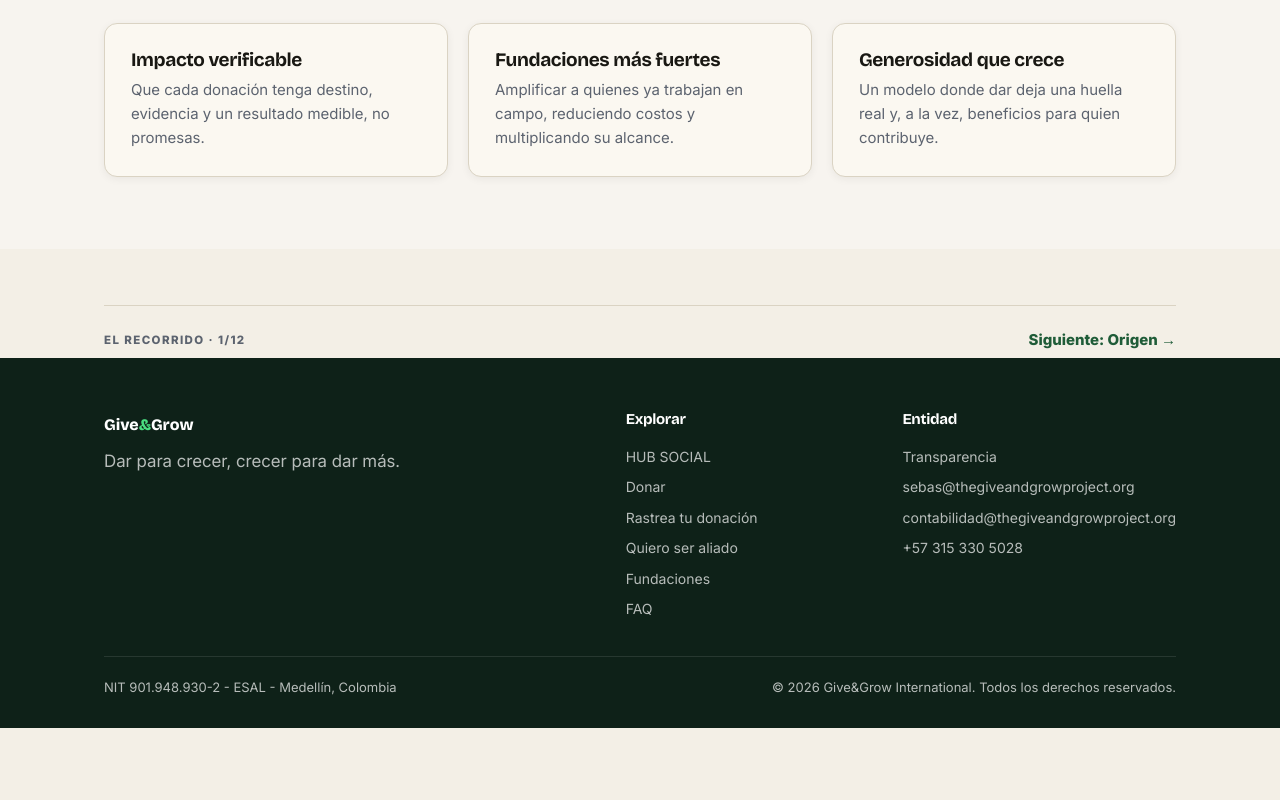
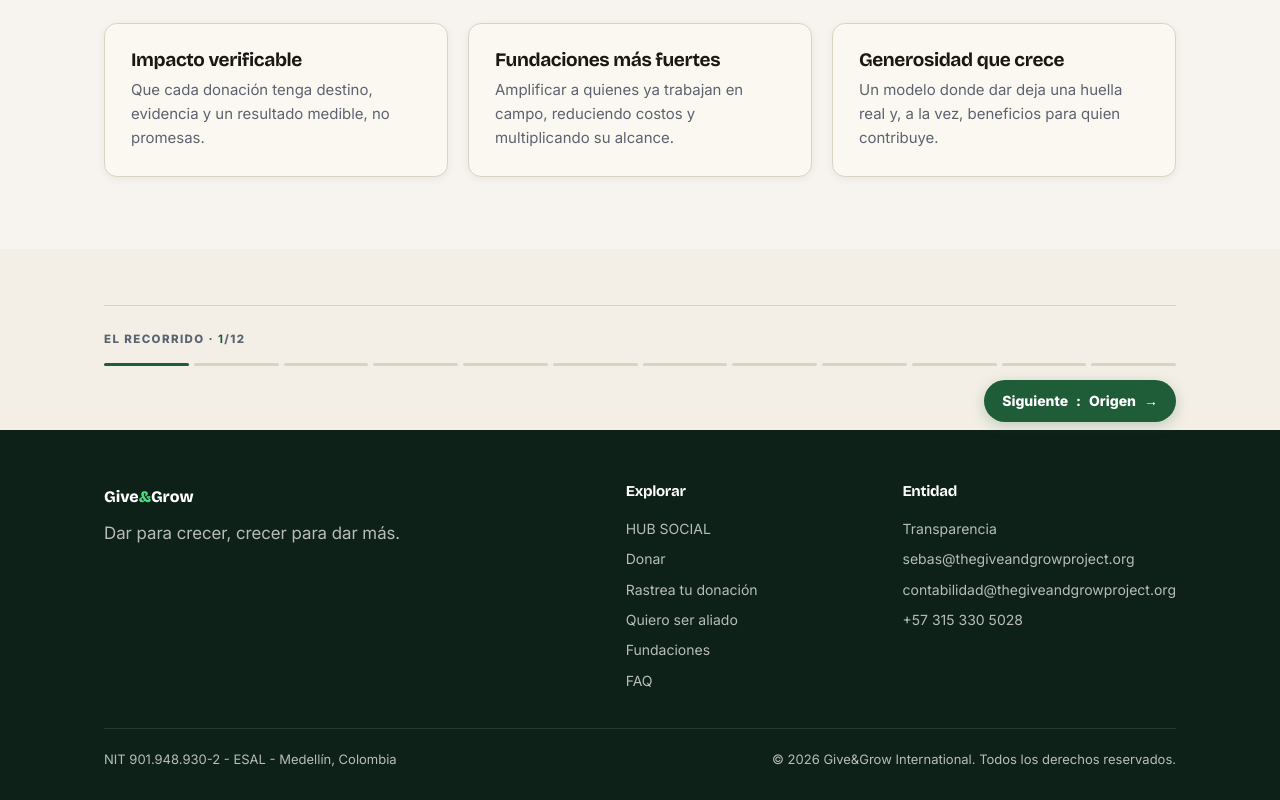
Before and after one commit to SebasGiveandGrow/givegrow-website, a plain HTML site: page index.html in a window 1280 px wide. Shown: the part 4439-5239 px from the top of the page. Before the commit the page ends 5167 px from the top, so only its background shows below. Drawn offline with Linux system fonts and the light colour scheme.

Commit message:
v5 El Recorrido: riel de progreso de la guía de 12 paradas
Eleva la barra del recorrido (renderJourney) de texto tenue al pie a un riel
sobrio que guía al primerizo parada a parada hasta Donar (la parada 12):

- Pista de 12 segmentos (reglas finas editoriales); se llenan hasta la actual.
- "Siguiente" pasa a pastilla verde para invitar a avanzar; "Anterior" sutil.
- Meta "El recorrido · N/12" con el número en acento.
- Sin claves i18n nuevas (reutiliza journey.* y nav.*) → paridad intacta.
- Bundle quick-win: unifica separador del eyebrow EN ("-" → "·") con ES.
- Día y noche verificados; respeta prefers-reduced-motion.

Cache-bust: styles.css → 60675112, app.js → 26684175.

Co-Authored-By: Claude Opus 4.8 <noreply@anthropic.com>

```diff
--- a/app.js
+++ b/app.js
@@ -1732,10 +1732,15 @@ function renderJourney(id){
   bar.style.display = "";
   var prev = idx > 0 ? JOURNEY[idx-1] : null;
   var next = idx < JOURNEY.length-1 ? JOURNEY[idx+1] : null;
-  var html = '<div class="journey"><span class="j-meta"><span data-i18n="journey.t">El recorrido</span> · ' + (idx+1) + '/' + JOURNEY.length + '</span><div class="j-links">';
+  var segs = "";
+  for (var s=0; s<JOURNEY.length; s++){ segs += '<span class="j-seg'+(s<=idx?" on":"")+'"></span>'; }
+  var html = '<div class="journey">'
+    + '<span class="j-meta"><span data-i18n="journey.t">El recorrido</span> · <b>' + (idx+1) + '</b>/' + JOURNEY.length + '</span>'
+    + '<div class="j-track" aria-hidden="true">' + segs + '</div>'
+    + '<div class="j-links">';
   if (prev) html += '<a class="j-prev" href="#'+prev+'" onclick="return go(\''+prev+'\')">&larr; <span data-i18n="'+JOURNEY_KEYS[prev]+'"></span></a>';
   if (next) html += '<a class="j-next" href="#'+next+'" onclick="return go(\''+next+'\')"><span data-i18n="journey.next">Siguiente</span>: <span data-i18n="'+JOURNEY_KEYS[next]+'"></span> &rarr;</a>';
-  else html += '<span class="j-prev" data-i18n="journey.done">Recorrido completo.</span>';
+  else html += '<span class="j-done" data-i18n="journey.done">Recorrido completo.</span>';
   html += '</div></div>';
   bar.innerHTML = html;
   var page = document.getElementById("page-"+id);
--- a/i18n/en.json
+++ b/i18n/en.json
@@ -9,7 +9,7 @@
   "nav.transp": "Transparency",
   "nav.contacto": "Contact",
   "nav.faq": "FAQ",
-  "hero.eyebrow": "Colombia - Nonprofit - NIT 901.948.930-2",
+  "hero.eyebrow": "Colombia · Nonprofit · NIT 901.948.930-2",
   "hero.title": "Give to grow, grow to give more.",
   "hero.lead": "We connect generosity with need in a strategic, sustainable way. We do not replace foundations, we amplify them. And here, those who give also grow.",
   "path.donar.t": "I want to donate",
--- a/index.html
+++ b/index.html
@@ -32,7 +32,7 @@
 </script>
 <link rel="preload" href="/vendor/fonts/unbounded-latin.woff2" as="font" type="font/woff2" crossorigin>
 <link rel="preload" href="/vendor/fonts/inter-latin.woff2" as="font" type="font/woff2" crossorigin>
-<link rel="stylesheet" href="/styles.css?v=d7794fd2">
+<link rel="stylesheet" href="/styles.css?v=60675112">
 <script type="application/ld+json">
 {"@context":"https://schema.org","@type":"NGO","name":"Fundación Give&Grow International","alternateName":"Give&Grow International","url":"https://www.thegiveandgrowproject.org","logo":"https://www.thegiveandgrowproject.org/img/og.jpg","email":"sebas@thegiveandgrowproject.org","telephone":"+57 315 330 5028","foundingDate":"2025-05-19","address":{"@type":"PostalAddress","streetAddress":"Carrera 82 A # 9 A Sur 28","addressLocality":"Medellín","addressRegion":"Antioquia","addressCountry":"CO"},"taxID":"901.948.930-2","identifier":{"@type":"PropertyValue","propertyID":"NIT","value":"901.948.930-2"},"areaServed":"CO","slogan":"Dar para crecer, crecer para dar más"}
 </script>
@@ -1184,7 +1184,7 @@
   <div id="lb-count"></div>
 </div>
 
-<script src="/app.js?v=4e1fd8b4"></script>
+<script src="/app.js?v=26684175"></script>
 <!-- Cloudflare Web Analytics (sin cookies, respeta privacidad). Pega tu token entre las comillas de CF_BEACON_TOKEN. -->
 <script>window.CF_BEACON_TOKEN="9714671399c141338413637371be8796";</script>
 <script>(function(){var t=window.CF_BEACON_TOKEN;if(t){var s=document.createElement("script");s.defer=true;s.src="https://static.cloudflareinsights.com/beacon.min.js";s.setAttribute("data-cf-beacon",JSON.stringify({token:t}));document.head.appendChild(s);}})();</script>
--- a/styles.css
+++ b/styles.css
@@ -505,14 +505,20 @@ html[data-theme="dark"] .tt-moon{opacity:1}
 html[data-theme="dark"] .alma-fab{background:var(--acc);color:#0F1613;box-shadow:0 4px 16px rgba(0,0,0,.4)}
 
 /* ---------- barra de recorrido (0 a 100) ---------- */
-.journey{margin-top:56px;border-top:1px solid var(--bd);padding:22px 0 6px;display:flex;justify-content:space-between;align-items:center;gap:16px;flex-wrap:wrap}
+/* El Recorrido — riel de progreso de la guía de 12 paradas (v5) */
+.journey{margin-top:56px;border-top:1px solid var(--bd);padding:24px 0 8px;display:flex;flex-direction:column;gap:14px}
 .j-meta{font-size:11.5px;font-weight:800;letter-spacing:1.4px;text-transform:uppercase;color:var(--mu)}
-.j-links{display:flex;align-items:center;gap:22px}
+.j-meta b{color:var(--acc)}
+.j-track{display:flex;gap:5px}
+.j-seg{flex:1;height:3px;border-radius:2px;background:var(--bd);transition:background .35s var(--ease)}
+.j-seg.on{background:var(--acc)}
+.j-links{display:flex;align-items:center;gap:16px;flex-wrap:wrap}
 .j-prev{font-size:14px;font-weight:600;color:var(--mu);transition:color .15s}
 .j-prev:hover{color:var(--ink)}
-.j-next{font-size:15px;font-weight:800;color:var(--acc)}
-.j-next:hover{text-decoration:underline}
-@media(max-width:600px){.journey{flex-direction:column;align-items:flex-start;gap:10px}}
+.j-next{margin-left:auto;display:inline-flex;align-items:center;gap:8px;padding:10px 18px;border-radius:999px;background:var(--g);color:#fff;font-size:14px;font-weight:800;box-shadow:0 4px 14px rgba(31,92,56,.24);transition:transform .15s var(--ease),background .15s}
+.j-next:hover{background:var(--gm);transform:translateY(-1px)}
+.j-done{margin-left:auto;font-size:14px;font-weight:700;color:var(--acc)}
+@media(prefers-reduced-motion:reduce){.j-seg,.j-next{transition:none}}
 
 /* ---------- cierres de página y "empieza aquí" ---------- */
 .cta-actions{display:flex;gap:12px;justify-content:center;flex-wrap:wrap;margin-top:14px}
```
